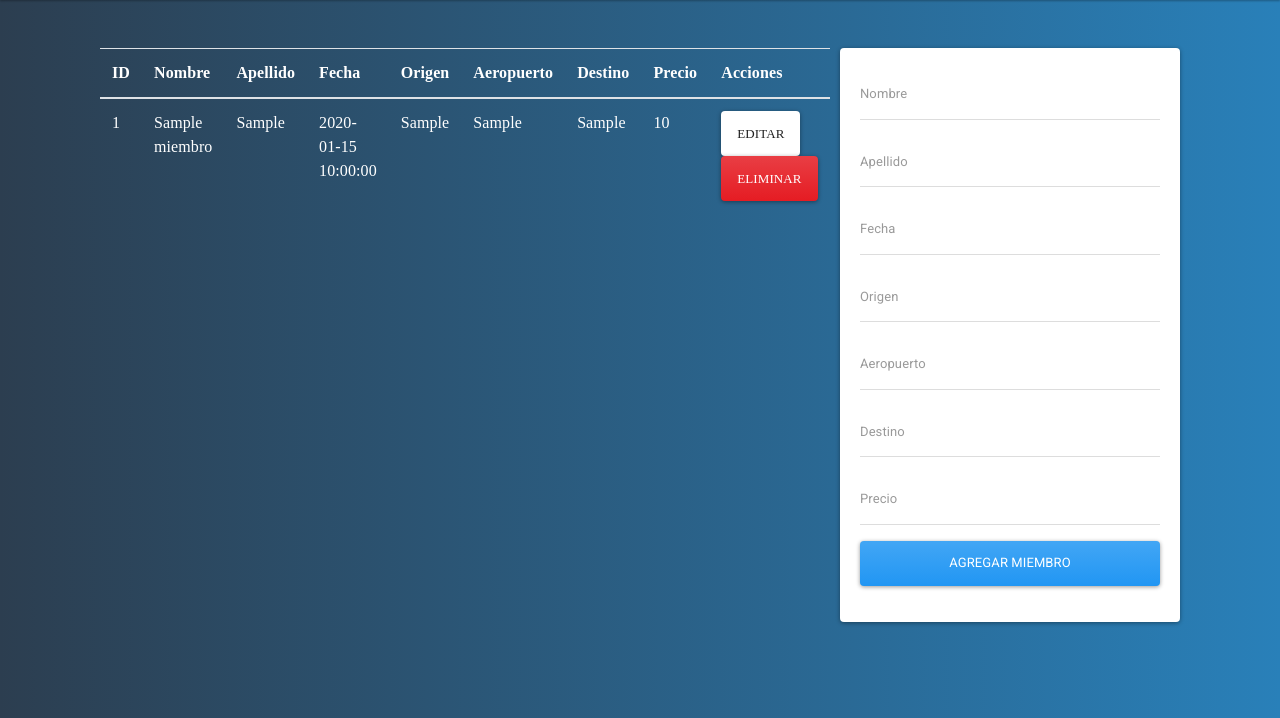
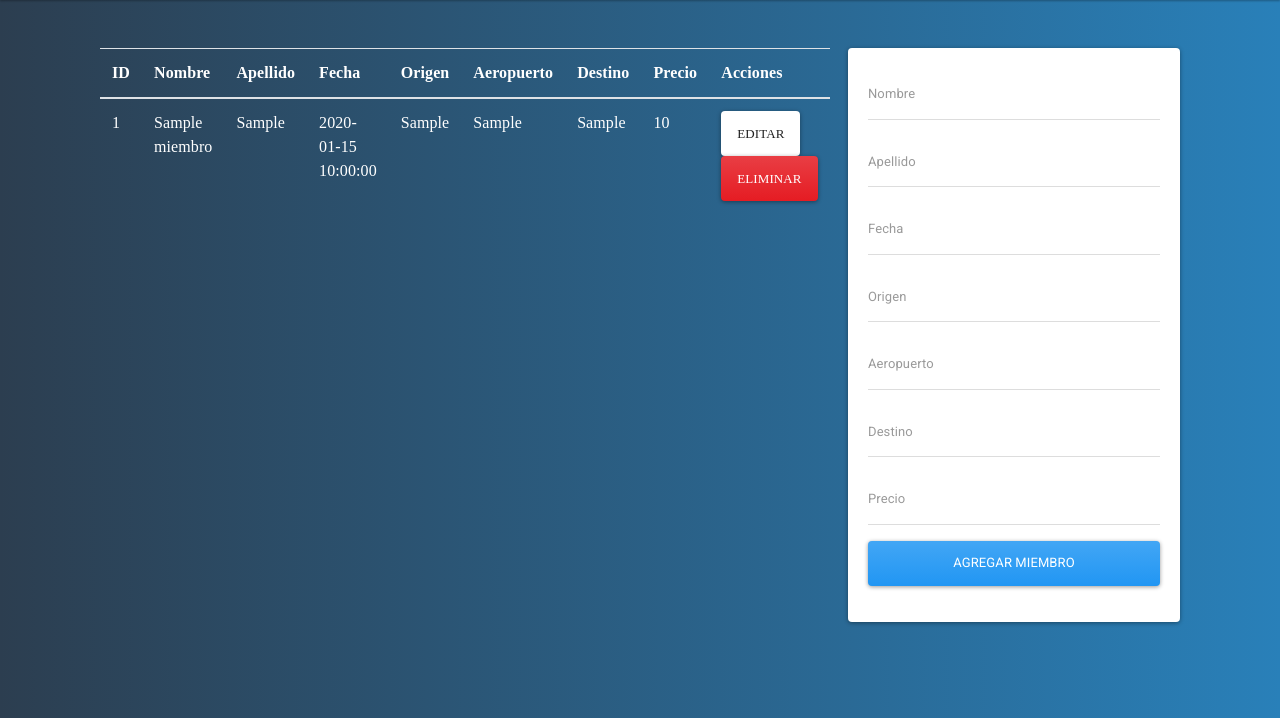
Before and after one commit to GonJurado/SO-G03, a Flask app: page / in a window 1280 px wide. Shown: the part 82-800 px from the top of the page. Run offline with Flask 3, Linux system fonts and the light colour scheme; tables that the repository leaves empty or names only in its code hold one stand-in row (values such as "Sample post"); some libraries are stand-ins or nearby versions.

Commit message:
Update main.css

```diff
--- a/flask-contacts-app/static/css/main.css
+++ b/flask-contacts-app/static/css/main.css
@@ -31,3 +31,6 @@ body {
   width: 200px;
   height: 200px;
 }
+.card.card-body {
+  margin-left: 8px;
+}
```
